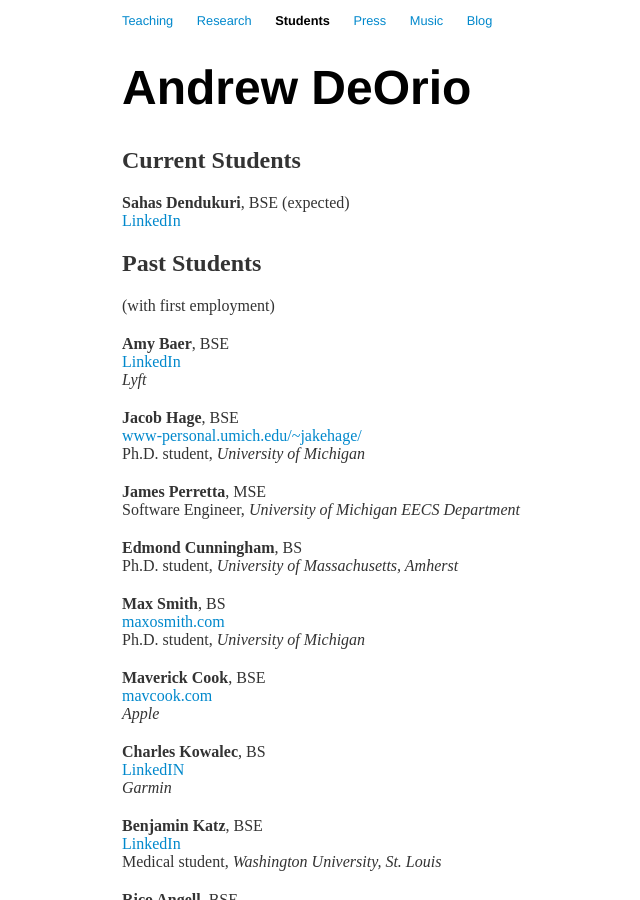
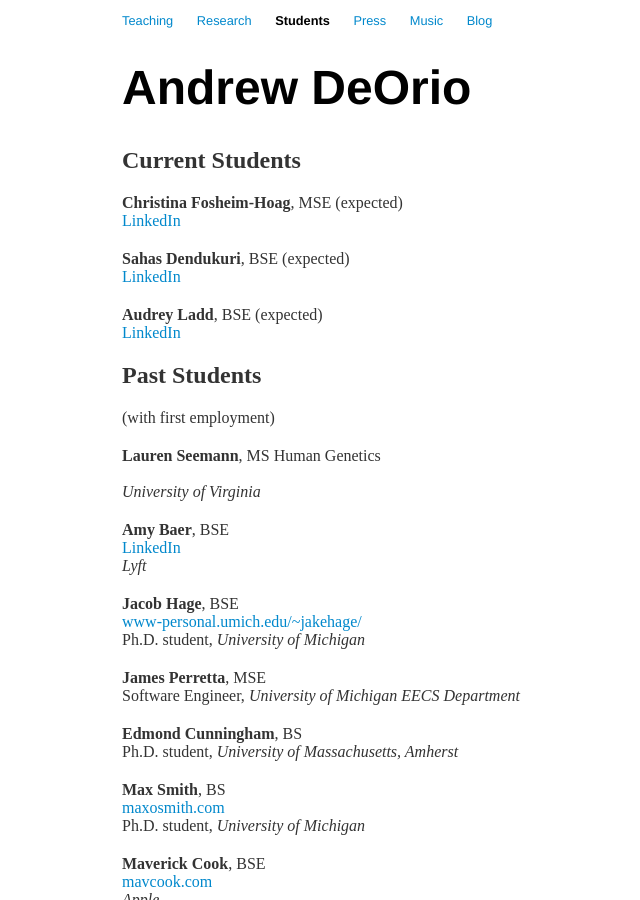
Before and after one commit to awdeorio/andrewdeorio.com, a Jekyll site: the page built from students/index.html, in a window 1280 px wide and 900 px high. Shown: the whole window, without its empty margins (243-883 px from the left). Built offline with Jekyll 4.4.1, drawn with Linux system fonts in a browser that asks for light colours; nearby versions of some CDN libraries.

Commit message:
update students page

```diff
--- a/students/index.html
+++ b/students/index.html
@@ -5,6 +5,14 @@ title: Students | Andrew DeOrio
 
 <div class="content">
 <h2>Current Students</h2>
+</div>
+
+<div class="content">
+<b>Christina Fosheim-Hoag</b>, MSE (expected)<br>
+<a href="https://www.linkedin.com/in/christina-fosheim-hoag-456543148/" target="_blank">
+LinkedIn
+</a><br>
+<!-- <i>First employment</i> -->
 </div>
 
 <div class="content">
@@ -16,8 +24,24 @@ LinkedIn
 </div>
 
 <div class="content">
+<b>Audrey Ladd</b>, BSE (expected)<br>
+<a href="https://www.linkedin.com/in/audrey-ladd-17338814a/" target="_blank">
+LinkedIn
+</a><br>
+<!-- <i>First employment</i> -->
+</div>
+
+
+<div class="content">
 <h2>Past Students</h2>
 (with first employment)
+</div>
+
+<div class="content">
+<b>Lauren Seemann</b>, MS Human Genetics<br>
+<a href="FIXME" target="_blank">
+</a><br>
+<i>University of Virginia</i>
 </div>
 
 <div class="content">
```
